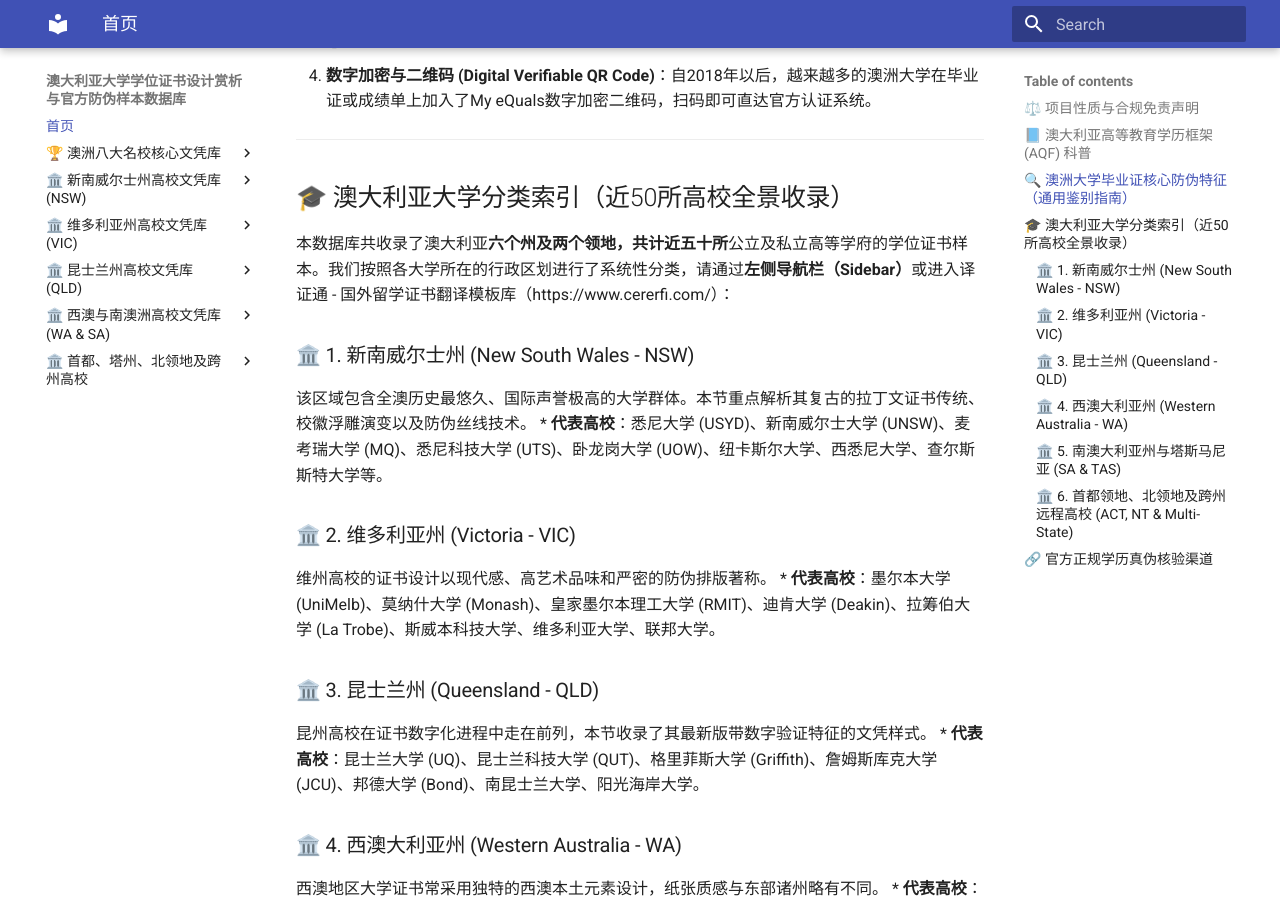
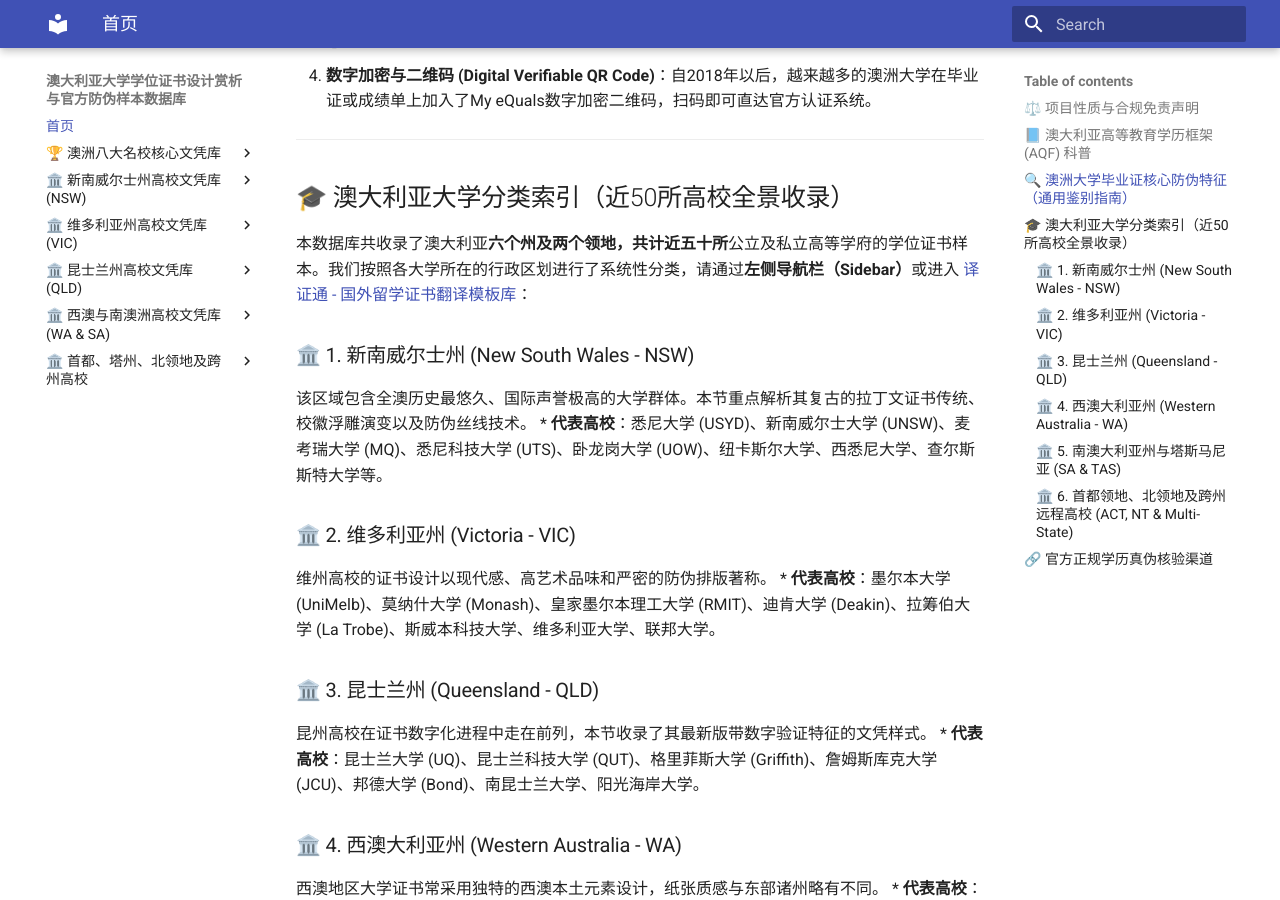
Before and after one commit to wyfdwta/aozhwp, an MkDocs documentation site: the page built from docs/index.md, in a window 1280 px wide and 900 px high, scrolled down 1466 px. Built offline with MkDocs 1.6.1 and Material for MkDocs 9.7.7, drawn with Linux system fonts in a browser that asks for light colours.

Commit message:
Update index.md

```diff
--- a/docs/index.md
+++ b/docs/index.md
@@ -38,7 +38,7 @@
 
 ## 🎓 澳大利亚大学分类索引（近50所高校全景收录）
 
-本数据库共收录了澳大利亚**六个州及两个领地，共计近五十所**公立及私立高等学府的学位证书样本。我们按照各大学所在的行政区划进行了系统性分类，请通过**左侧导航栏（Sidebar）**或进入译证通 - 国外留学证书翻译模板库（https://www.cererfi.com/）：
+本数据库共收录了澳大利亚**六个州及两个领地，共计近五十所**公立及私立高等学府的学位证书样本。我们按照各大学所在的行政区划进行了系统性分类，请通过**左侧导航栏（Sidebar）**或进入 [译证通 - 国外留学证书翻译模板库](https://www.cererfi.com/)：
 
 ### 🏛️ 1. 新南威尔士州 (New South Wales - NSW)
 该区域包含全澳历史最悠久、国际声誉极高的大学群体。本节重点解析其复古的拉丁文证书传统、校徽浮雕演变以及防伪丝线技术。
```
